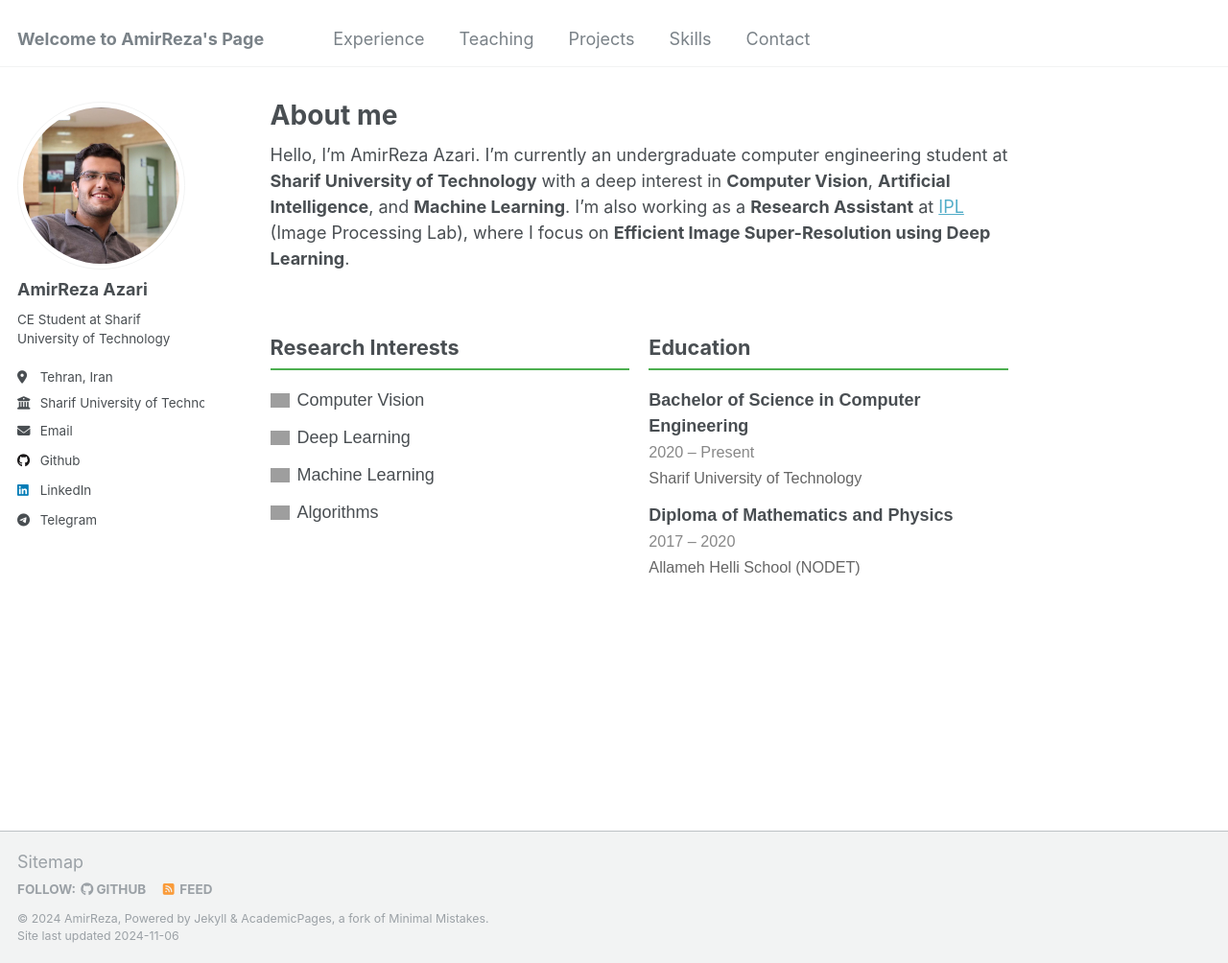
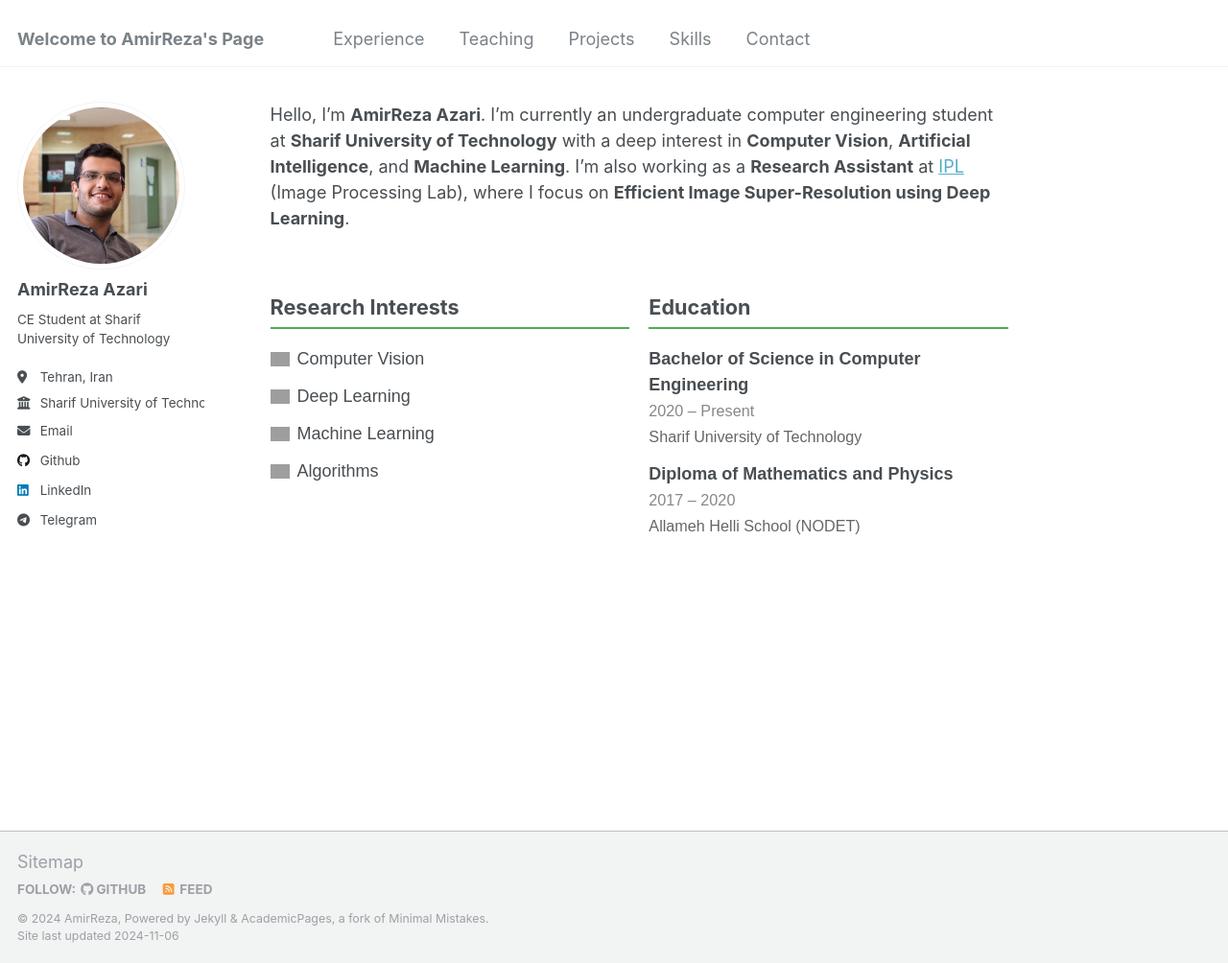
Before and after one commit to Amirreza81/Amirreza81.github.io, a Jekyll site: the page built from _pages/about.md, in a window 1280 px wide and 1004 px high. Shown: the whole window at 96% size. Built offline with Jekyll 4.4.1, drawn with Linux system fonts in a browser that asks for light colours; part of the change alters nothing that is shown; grey boxes are pictures that could not be loaded.

Commit message:
check title

```diff
--- a/_pages/about.md
+++ b/_pages/about.md
@@ -1,13 +1,13 @@
 ---
 permalink: /
-title: "About me"
+#title: "About me"
 author_profile: true
 redirect_from:
   - /about/
   - /about.html
 ---
 
-Hello, I'm AmirReza Azari. I'm currently an undergraduate computer engineering student at **Sharif University of Technology** with a deep interest in **Computer Vision**, **Artificial Intelligence**, and **Machine Learning**. I'm also working as a **Research Assistant** at [IPL](http://ipl.ce.sharif.edu/) (Image Processing Lab), where I focus on **Efficient Image Super-Resolution using Deep Learning**.
+Hello, I'm **AmirReza Azari**. I'm currently an undergraduate computer engineering student at **Sharif University of Technology** with a deep interest in **Computer Vision**, **Artificial Intelligence**, and **Machine Learning**. I'm also working as a **Research Assistant** at [IPL](http://ipl.ce.sharif.edu/) (Image Processing Lab), where I focus on **Efficient Image Super-Resolution using Deep Learning**.
 
 <div class="about-section">
     <div class="column">
```
